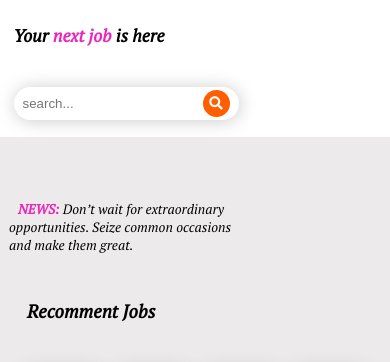
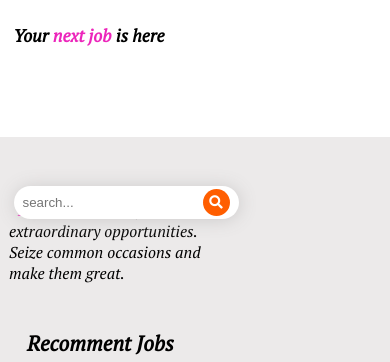
Before and after one commit to elham136999/new, a plain HTML site: page index.html in a window 390 px wide. Shown: the part 75-437 px from the top of the page. Drawn offline with Linux system fonts and the light colour scheme.

Commit message:
add media query for max-width=900px

```diff
--- a/scss/_header.scss
+++ b/scss/_header.scss
@@ -77,7 +77,11 @@
     top: 34rem;
     @include respond(phone) {
       position: absolute;
-      top: 16rem;
+      top: 18rem;
+    }
+    @include respond(tab-port) {
+      position: absolute;
+      top: 27rem;
     }
 
     .search-input {
@@ -86,6 +90,9 @@
       padding: 1.5rem;
       width: 25rem;
       @include respond(phone) {
+        padding: 1rem;
+      }
+      @include respond(tab-port) {
         padding: 1rem;
       }
     }
--- a/scss/_section.scss
+++ b/scss/_section.scss
@@ -18,6 +18,9 @@
       font-size: 1.5rem;
       padding: 7rem 0 2rem 1rem;
     }
+    @include respond(tab-port) {
+      font-size: 1.75rem;
+    }
   }
   .section-news span::before {
     content: "NEWS: ";
@@ -35,6 +38,9 @@
     @include respond(phone) {
       font-size: 1.75rem;
       padding: 3rem;
+    }
+    @include respond(tab-port) {
+      font-size: 2rem;
     }
   }
   &-cards {
@@ -55,6 +61,15 @@
       @include respond(phone) {
         width: 14rem;
         height: 25rem;
+        display: flex;
+        flex-direction: column;
+        justify-content: center;
+        align-items: center;
+        text-align: center;
+      }
+      @include respond(tab-port) {
+        width: 21rem;
+        height: 40rem;
         display: flex;
         flex-direction: column;
         justify-content: center;
@@ -102,12 +117,19 @@
         font-size: 1.3rem;
         padding-bottom: 1.5rem;
       }
+      @include respond(tab-port) {
+        font-size: 2rem;
+        padding-bottom: 1.5rem;
+      }
     }
     &-sub {
       font-size: 1.4rem;
       font-family: $font-pt;
       @include respond(phone) {
         font-size: 1rem;
+      }
+      @include respond(tab-port) {
+        font-size: 1.5rem;
       }
     }
   }
@@ -131,6 +153,11 @@
         padding: 1rem 1rem 1rem 1rem;
         text-align: center;
       }
+      @include respond(tab-port) {
+        font-size: 3.5rem;
+        padding: 1rem 1rem 1rem 1rem;
+        text-align: center;
+      }
     }
   }
 }
```
Also changed, not shown: css/main.css, 1 other file.
